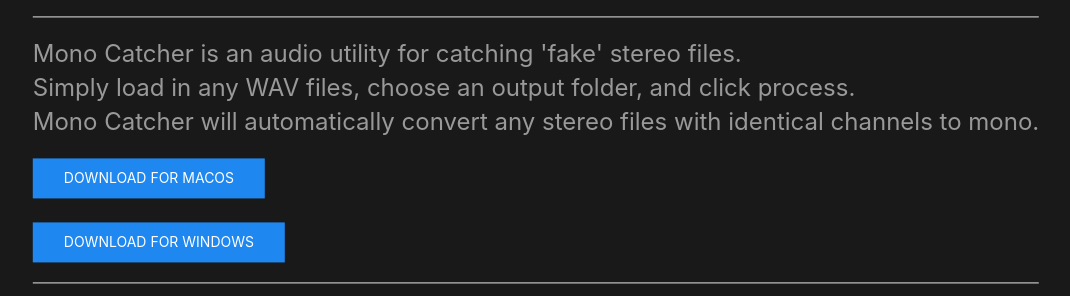
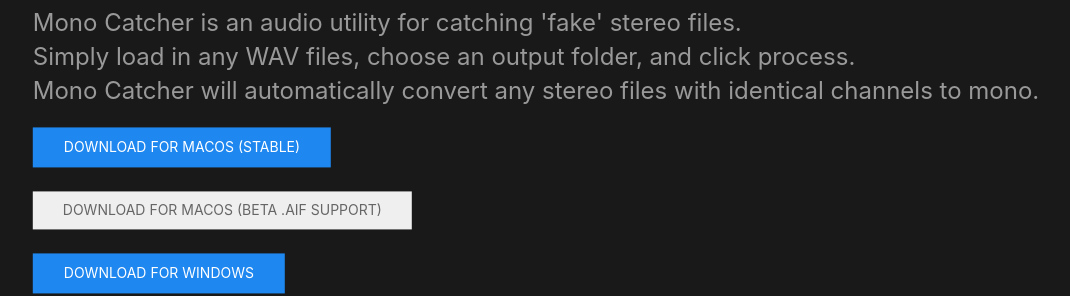
Before and after one commit to mattjk00/monoc-c, a plain HTML site: page index.html in a window 1280 px wide. Shown: the part 249-545 px from the top of the page, without its empty margins (104-1174 px from the left). Drawn offline with nearby package versions, Linux system fonts and the light colour scheme.

Commit message:
Added back stable version.

```diff
--- a/index.html
+++ b/index.html
@@ -14,9 +14,13 @@
                 <h3 class="uk-light uk-text-muted">Mono Catcher is an audio utility for catching 'fake' stereo files.<br/>
                 Simply load in any WAV files, choose an output folder, and click process.<br/>
                 Mono Catcher will automatically convert any stereo files with identical channels to mono.</h3>
+                <form method="get" action="./build/osx/monoc-stable.zip">
+                    <button type="submit" class="uk-button uk-button-primary">Download for MacOS (Stable)</button>
+                </form><br/>
                 <form method="get" action="./build/osx/MonoCatcher.zip">
-                    <button type="submit" class="uk-button uk-button-primary">Download for MacOS</button>
+                    <button type="submit" class="uk-button uk-button">Download for MacOS (Beta .aif support)</button>
                 </form><br/>
+
                 <form method="get" action="./build/MonoCatcherWindows.zip>
                     <button type="submit" class="uk-button uk-button-primary">Download for Windows</button>
                 </form>
```
Also changed, not shown: 2 other files.
